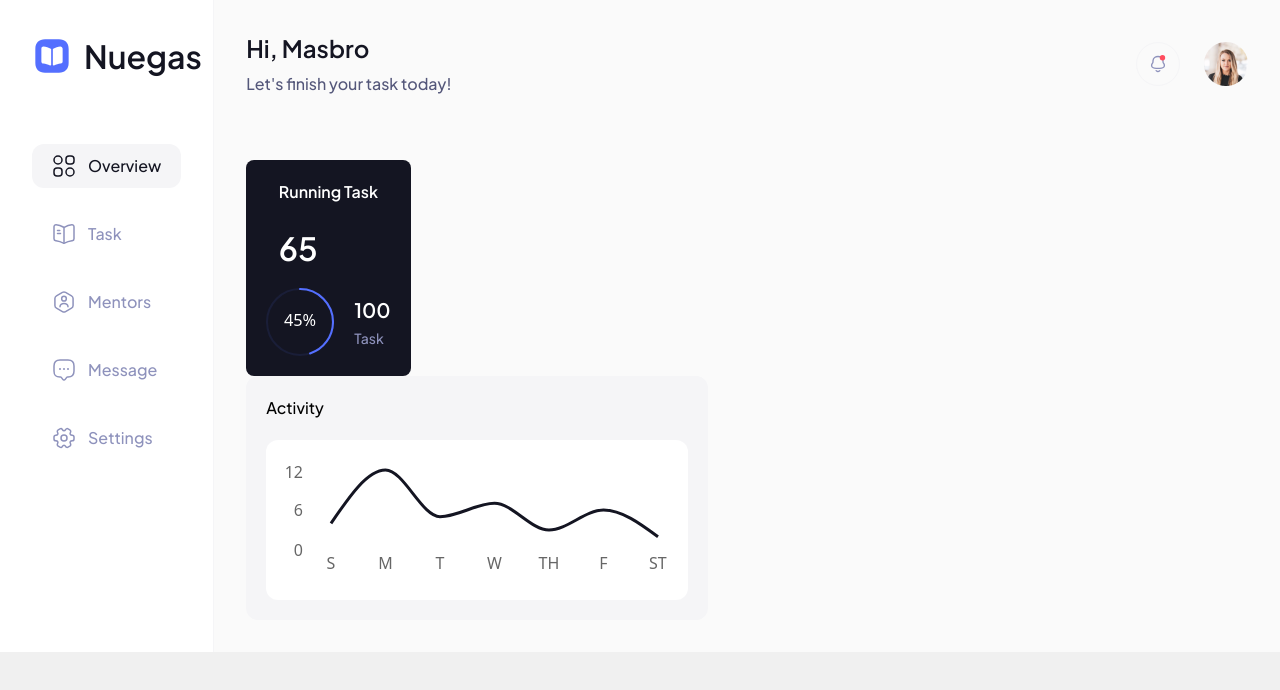
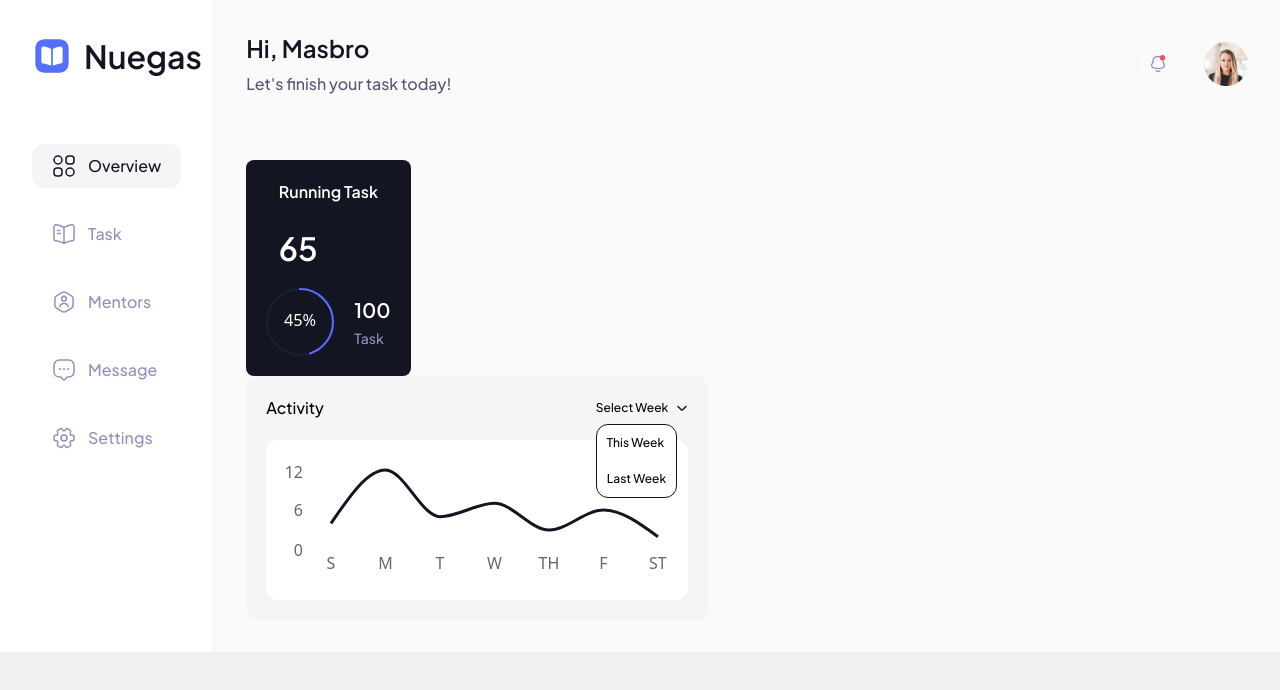
Before and after one commit to pujiragil/nuegas, a React (Vite) app: page / in a window 1280 px wide. Shown: the top 690 px of the page. Built offline with nearby package versions, Linux system fonts and the light colour scheme.

Commit message:
created custom selected component

```diff
--- a/src/components/Chart/index.tsx
+++ b/src/components/Chart/index.tsx
@@ -1,4 +1,5 @@
-import { FC, ReactElement } from "react";
+import arrow from "../../assets/arrow.svg";
+import { FC, ReactElement, useState } from "react";
 import {
   ResponsiveContainer,
   LineChart,
@@ -24,10 +25,38 @@ const datas: Array<Datas> = [
 ];
 
 const Chart = () => {
+  const [selectList, setSelectedList] = useState<string>("");
+  const lists: string[] = ["This Week", "Last Week"];
+
   return (
     <div className="flex flex-col gap-5 p-5 rounded-xl bg-primary-300 md:w-fit">
       <div className="flex items-center justify-between">
         <p>Activity</p>
+        <div className="text-xs relative">
+          <div className="flex items-center gap-2 cursor-pointer">
+            {selectList ? (
+              <>
+                <p>{selectList}</p>
+                <img src={arrow} alt={selectList} />
+              </>
+            ) : (
+              <>
+                <p>Select Week</p>
+                <img src={arrow} alt="arrow" />
+              </>
+            )}
+          </div>
+          <ul className="z-10 mt-2 left-0 absolute bg-primary-100 w-max border border-secondary-100 rounded-xl flex flex-col overflow-hidden">
+            {lists.map((list) => (
+              <li
+                onClick={() => setSelectedList(list)}
+                className="cursor-pointer p-2.5 hover:bg-tertiary-100 hover:text-primary-100 transition-all duration-200"
+              >
+                {list}
+              </li>
+            ))}
+          </ul>
+        </div>
       </div>
       <div className="w-full h-40 md:w-[422px] bg-primary-100 rounded-xl p-5">
         <ResponsiveContainer>
```
